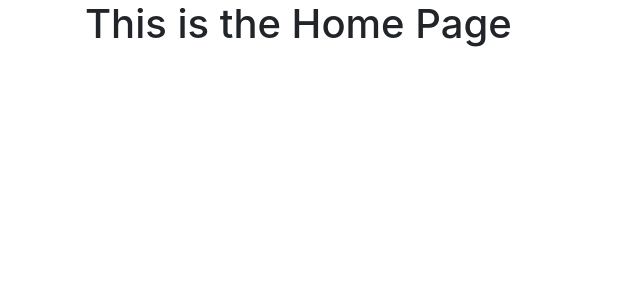
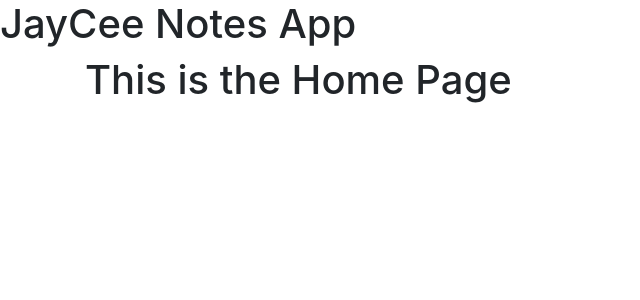
Before and after one commit to KayMohh/note-app, a Flask app: page / in a window 1280 px wide. Shown: the part 80-380 px from the top of the page, without its empty margins (0-640 px from the left). Run offline with Flask 3, Linux system fonts and the light colour scheme; a user stored in the database is signed in; some libraries are stand-ins or nearby versions.

Commit message:
Update base.html

```diff
--- a/noteapp/templates/base.html
+++ b/noteapp/templates/base.html
@@ -66,6 +66,9 @@
     </div>
     {% endif %} {% endfor %} {% endif %} {% endwith %}
 
+
+    <h1> JayCee Notes App</h1>
+
     <div class="container">{% block contents %} {% endblock %}</div>
 
     <!-- Bootstrap 4 JS Scripts -->
```
